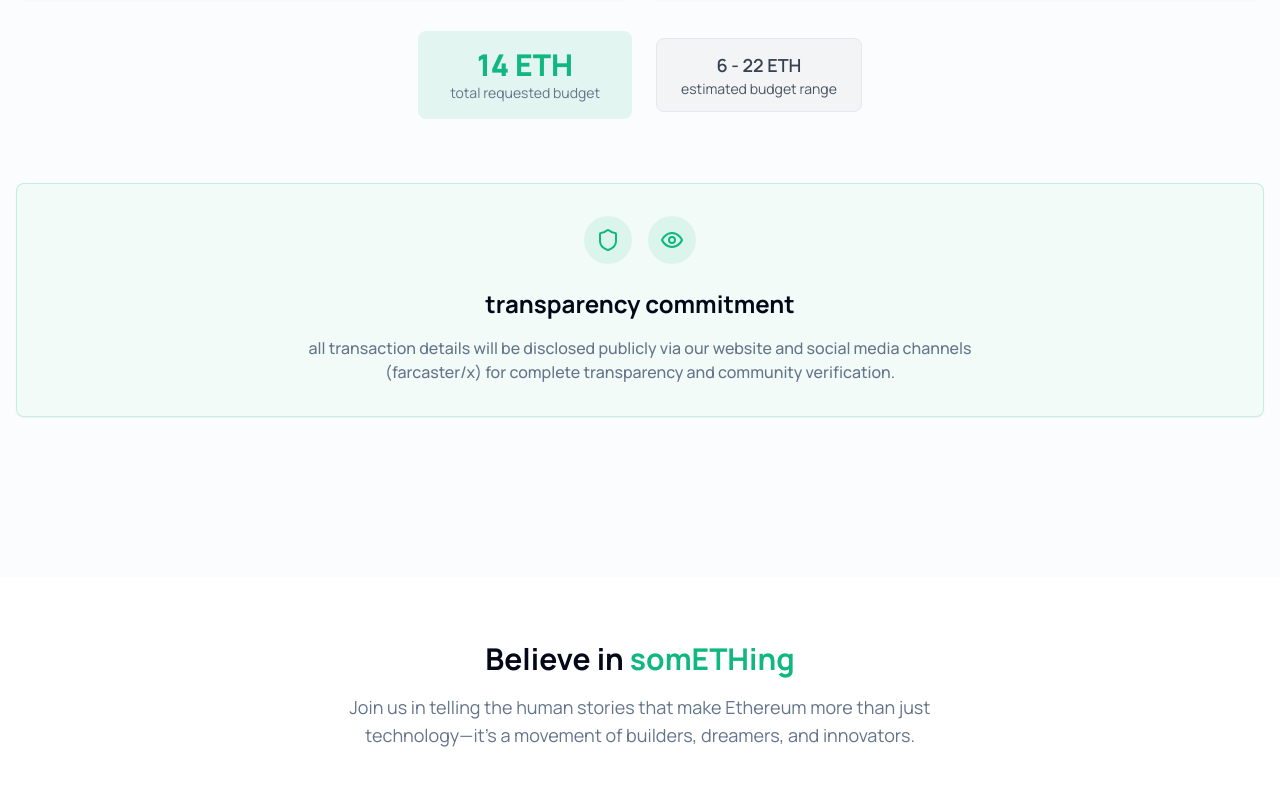
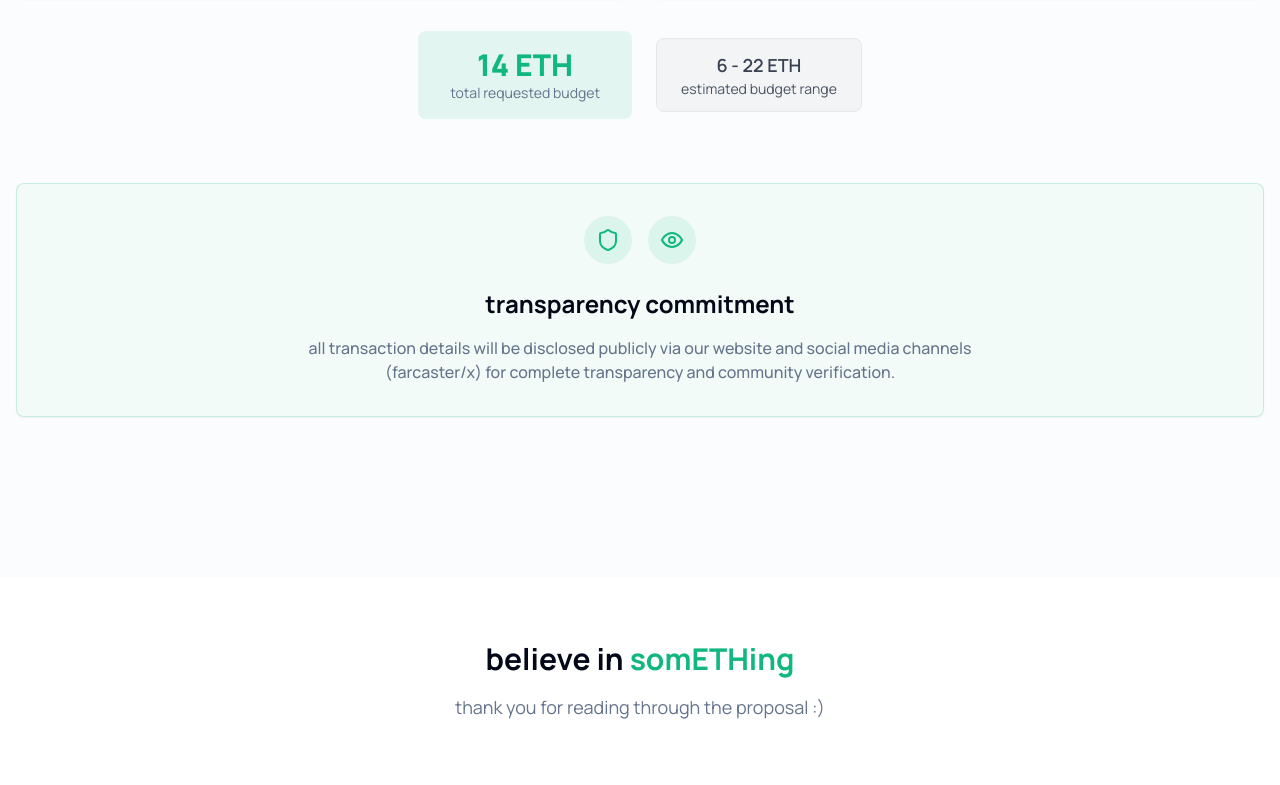
Before and after one commit to harryz-code/somETHing, a Next.js app: page / in a window 1280 px wide. Shown: the part 6713-7498 px from the top of the page. Built offline with nearby package versions, Linux system fonts and the light colour scheme.

Commit message:
Update: Change final section text to lowercase and friendly message

```diff
--- a/app/page.tsx
+++ b/app/page.tsx
@@ -39,14 +39,14 @@
       <AudienceSection />
       <DistributionChannels />
       <FundingBreakdown />
-      {/* Believe in somETHing */}
+      {/* believe in somETHing */}
       <section className="py-16 bg-card">
         <div className="container mx-auto px-4 text-center">
           <h2 className="text-3xl font-bold mb-4">
-            Believe in <span className="text-primary">somETHing</span>
+            believe in <span className="text-primary">somETHing</span>
           </h2>
           <p className="text-lg text-muted-foreground max-w-2xl mx-auto">
-            Join us in telling the human stories that make Ethereum more than just technology—it's a movement of builders, dreamers, and innovators.
+            thank you for reading through the proposal :)
           </p>
         </div>
       </section>
```
